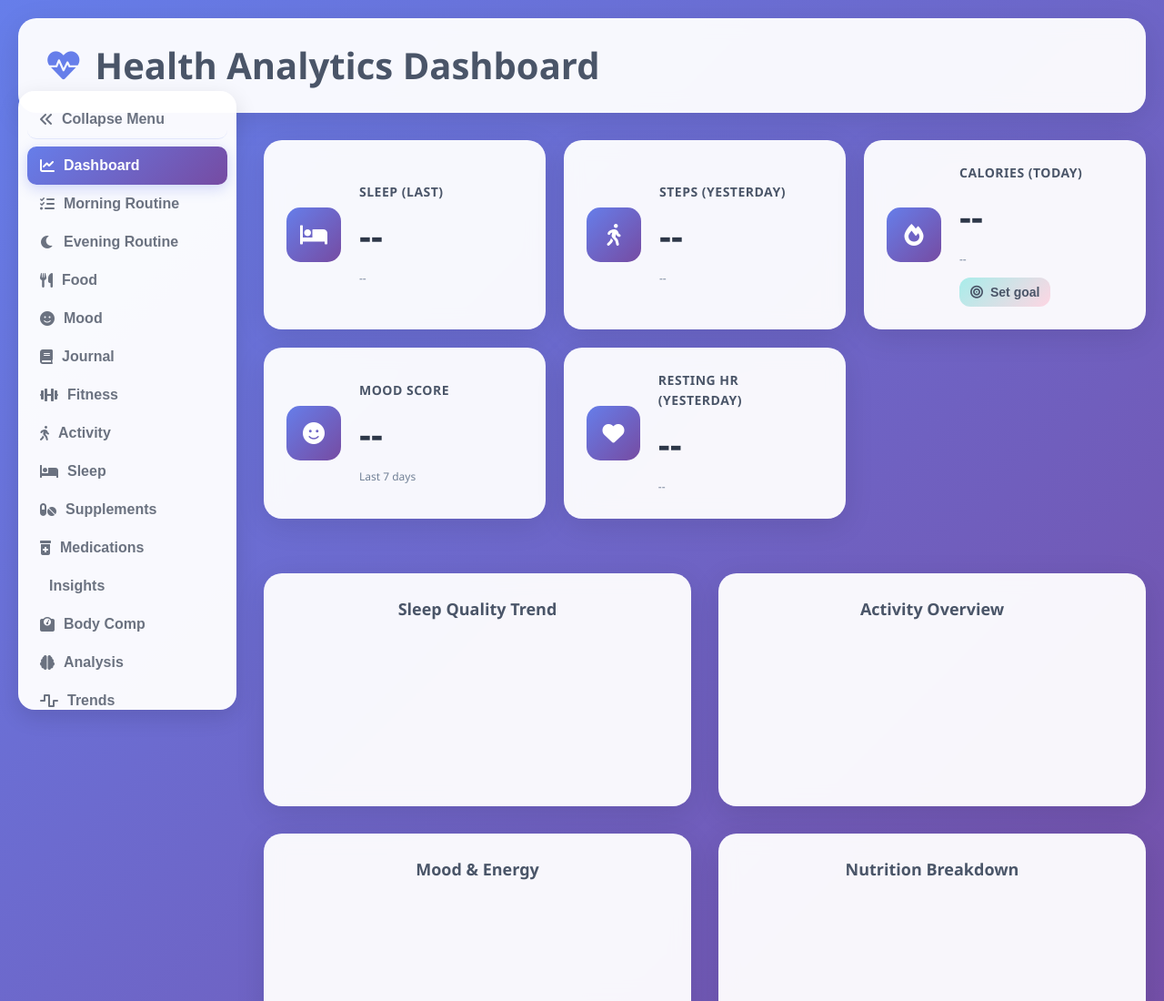
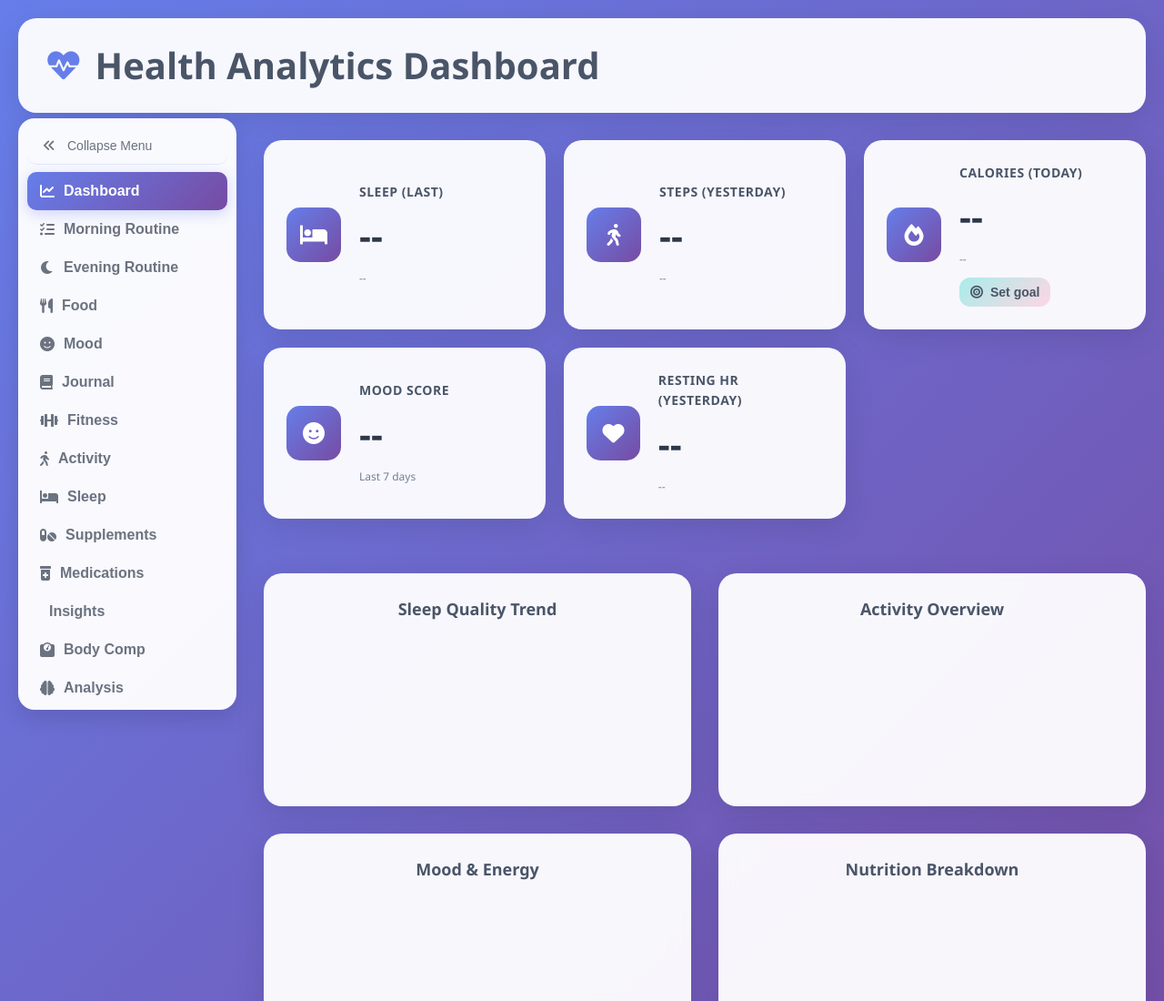
Before and after one commit to tobysauze/Health-Analyzer, a website: page public/index.html in a window 1280 px wide. Shown: the top 1100 px of the page at 91% size. Drawn offline with nearby package versions, Linux system fonts and the light colour scheme; no server answers; some icons are missing.

Commit message:
Fix sidebar collapse not hiding content + add spacing from header
- Remove tab-btn class from collapse button to prevent tab switch on click
- Add more spacing between sidebar and header (top: 130px)
- Style collapse button separately to look like menu item

```diff
--- a/public/index.html
+++ b/public/index.html
@@ -79,7 +79,7 @@
             <!-- Navigation Sidebar -->
             <nav class="tab-navigation">
                 <!-- Collapse toggle at top of menu -->
-                <button type="button" class="tab-btn sidebar-collapse-btn" id="sidebarToggleBtnInMenu">
+                <button type="button" class="sidebar-collapse-btn" id="sidebarToggleBtnInMenu">
                     <i class="fas fa-angles-left"></i>
                     <span class="tab-label">Collapse Menu</span>
                 </button>
--- a/public/styles.css
+++ b/public/styles.css
@@ -56,7 +56,7 @@ body {
 /* Floating sidebar toggle (only visible when collapsed) */
 #sidebarToggleBtnFloating {
     position: fixed;
-    top: 88px;
+    top: 130px;
     left: 18px;
     z-index: 1100;
     border-radius: 999px;
@@ -83,14 +83,38 @@ body.sidebar-collapsed .sidebar-collapse-btn {
     display: none;
 }
 
-/* Style the in-menu collapse button */
+/* Style the in-menu collapse button to look like a tab button */
 .sidebar-collapse-btn {
-    border-bottom: 1px solid rgba(102, 126, 234, 0.15) !important;
-    margin-bottom: 8px !important;
+    padding: 12px 14px;
+    border: none;
+    background: transparent;
+    border-radius: 10px;
+    font-size: 14px;
+    font-weight: 500;
+    color: #6b7280;
+    display: flex;
+    align-items: center;
+    justify-content: flex-start;
+    gap: 10px;
+    white-space: nowrap;
+    cursor: pointer;
+    transition: all 0.3s ease;
+    border-bottom: 1px solid rgba(102, 126, 234, 0.15);
+    margin-bottom: 8px;
+    width: 100%;
+    text-align: left;
+}
+
+.sidebar-collapse-btn:hover {
+    background: rgba(102, 126, 234, 0.1);
+    color: #667eea;
 }
 
 .sidebar-collapse-btn i {
     transition: transform 0.3s ease;
+    font-size: 14px;
+    width: 20px;
+    text-align: center;
 }
 
 .auth-user-badge {
@@ -204,7 +228,7 @@ body.sidebar-collapsed .sidebar-collapse-btn {
 
 .tab-navigation {
     position: fixed;
-    top: 100px; /* Below header */
+    top: 130px; /* More space below header */
     left: 20px;
     bottom: 20px;
     display: flex;
```
